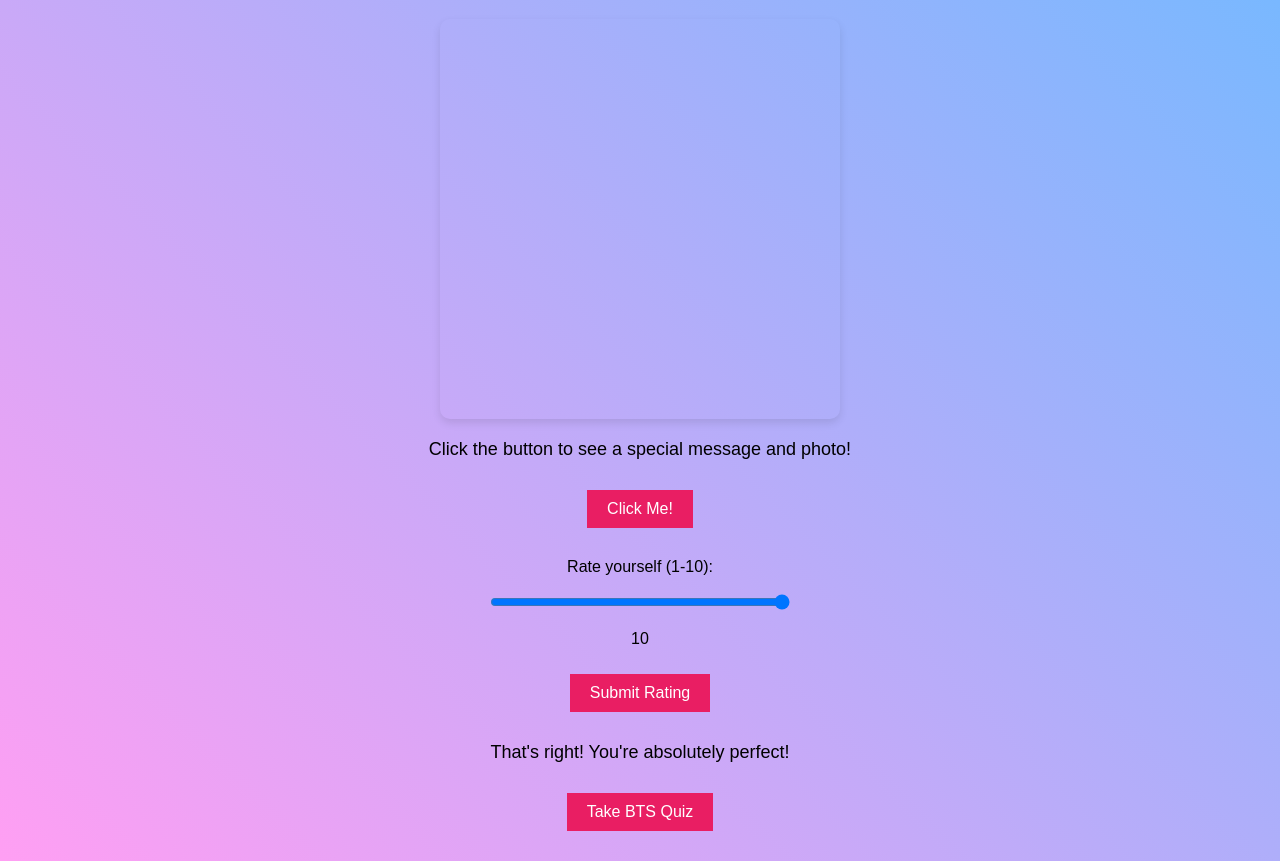
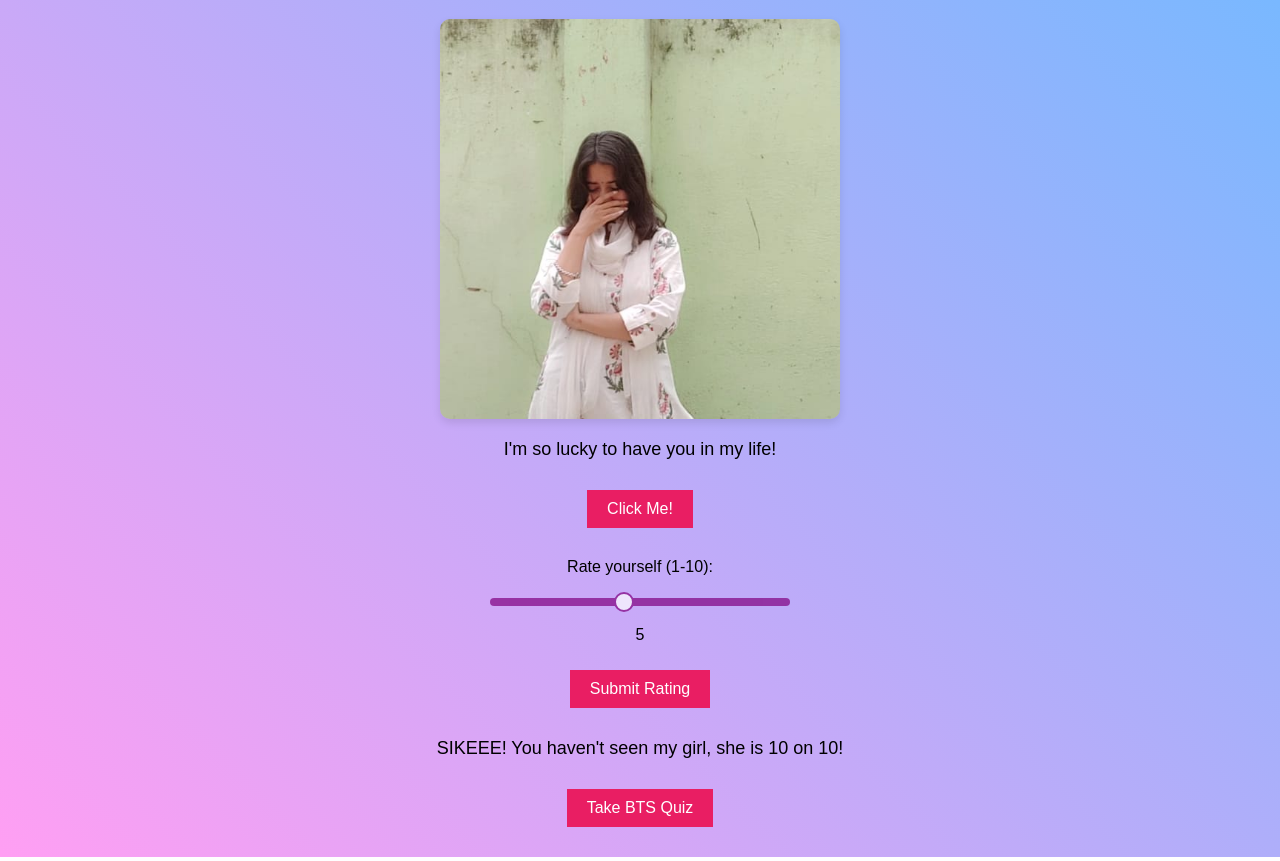
Before and after one commit to Roy-codes2001/Gf-s-day, a plain HTML site: page index.html in a window 1280 px wide. Both pictures are taken after a click on the button "Submit Rating". Shown: the part 81-942 px from the top of the page. Drawn offline with Linux system fonts and the light colour scheme.

Commit message:
Updated design and added BTS quiz

```diff
--- a/index.html
+++ b/index.html
@@ -55,6 +55,32 @@
         #ratingSlider {
             width: 80%;
             max-width: 300px;
+            -webkit-appearance: none;
+            appearance: none;
+            height: 8px;
+            background: purple;
+            outline: none;
+            opacity: 0.7;
+            transition: opacity 0.2s;
+            border-radius: 5px;
+        }
+        #ratingSlider::-webkit-slider-thumb {
+            -webkit-appearance: none;
+            appearance: none;
+            width: 20px;
+            height: 20px;
+            background: #ffffff;
+            cursor: pointer;
+            border-radius: 50%;
+            border: 2px solid purple;
+        }
+        #ratingSlider::-moz-range-thumb {
+            width: 20px;
+            height: 20px;
+            background: #ffffff;
+            cursor: pointer;
+            border-radius: 50%;
+            border: 2px solid purple;
         }
         #quizContainer {
             display: none;
@@ -75,8 +101,8 @@
 
     <div id="ratingContainer">
         <p>Rate yourself (1-10):</p>
-        <input type="range" id="ratingSlider" min="1" max="10" value="10">
-        <p id="ratingValue">10</p>
+        <input type="range" id="ratingSlider" min="1" max="10" value="5">
+        <p id="ratingValue">5</p>
         <button id="submitRating">Submit Rating</button>
     </div>
     <p id="ratingMessage"></p>
@@ -87,48 +113,70 @@
     <div id="result"></div>
 
     <script>
+        let photoQueue = [];
+        const photos = [
+            "1.jpeg",
+            "2.jpeg",
+            "3.jpeg",
+            "4.jpeg",
+            "5.jpeg",
+            "6.jpeg"
+        ];
+        const messages = [
+            "You're the best girlfriend ever!",
+            "I'm so lucky to have you in my life!",
+            "You make every day brighter!",
+            "I love you more than words can express!",
+            "You're my favorite person in the whole world!"
+        ];
+
         document.addEventListener('DOMContentLoaded', function() {
             document.getElementById('showButton').addEventListener('click', showMessageAndPhoto);
             document.getElementById('ratingSlider').addEventListener('input', updateRatingValue);
             document.getElementById('submitRating').addEventListener('click', submitRating);
             document.getElementById('startQuiz').addEventListener('click', startQuiz);
+
+            // Display a random photo and message on page load
+            showMessageAndPhoto();
         });
 
         function showMessageAndPhoto() {
-            const messages = [
-                "You're the best girlfriend ever!",
-                "I'm so lucky to have you in my life!",
-                "You make every day brighter!",
-                "I love you more than words can express!",
-                "You're my favorite person in the whole world!"
-            ];
-            const photos = [
-                "1.jpeg",
-                "2.jpeg",
-                "3.jpeg",
-                "4.jpeg",
-                "5.jpeg"
-            ];
-            const randomIndex = Math.floor(Math.random() * messages.length);
-            document.getElementById('message').textContent = messages[randomIndex];
+            if (photoQueue.length === 0) {
+                // Shuffle the photos array and create a queue
+                photoQueue = photos.slice();
+                for (let i = photoQueue.length - 1; i > 0; i--) {
+                    const j = Math.floor(Math.random() * (i + 1));
+                    [photoQueue[i], photoQueue[j]] = [photoQueue[j], photoQueue[i]];
+                }
+            }
+
+            // Get the next photo from the queue
+            const photoSrc = photoQueue.shift();
+            const randomMessage = messages[Math.floor(Math.random() * messages.length)];
+
+            document.getElementById('message').textContent = randomMessage;
             const photo = document.getElementById('photo');
             photo.style.opacity = 0;
             setTimeout(() => {
-                photo.src = photos[randomIndex];
+                photo.src = photoSrc;
                 photo.style.display = 'block';
                 photo.style.opacity = 1;
             }, 500);
         }
 
         function updateRatingValue() {
-            document.getElementById('ratingValue').textContent = this.value;
+            const ratingValue = document.getElementById('ratingSlider').value;
+            document.getElementById('ratingValue').textContent = ratingValue;
         }
 
         function submitRating() {
             const rating = document.getElementById('ratingSlider').value;
-            const message = rating < 10
-                ? "SIKEEE! You haven't seen my girl, she is 10 on 10!"
-                : "That's right! You're absolutely perfect!";
+            let message;
+            if (rating < 10) {
+                message = "SIKEEE! You haven't seen my girl, she is 10 on 10!";
+            } else {
+                message = "That's right! You're absolutely perfect!";
+            }
             document.getElementById('ratingMessage').textContent = message;
         }
 
```
